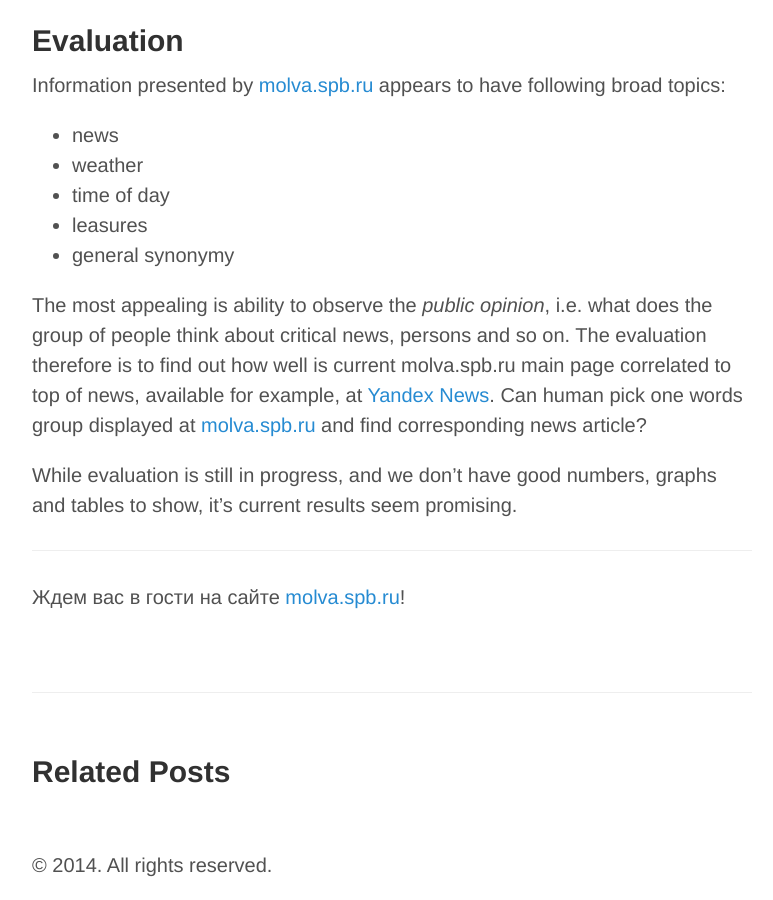
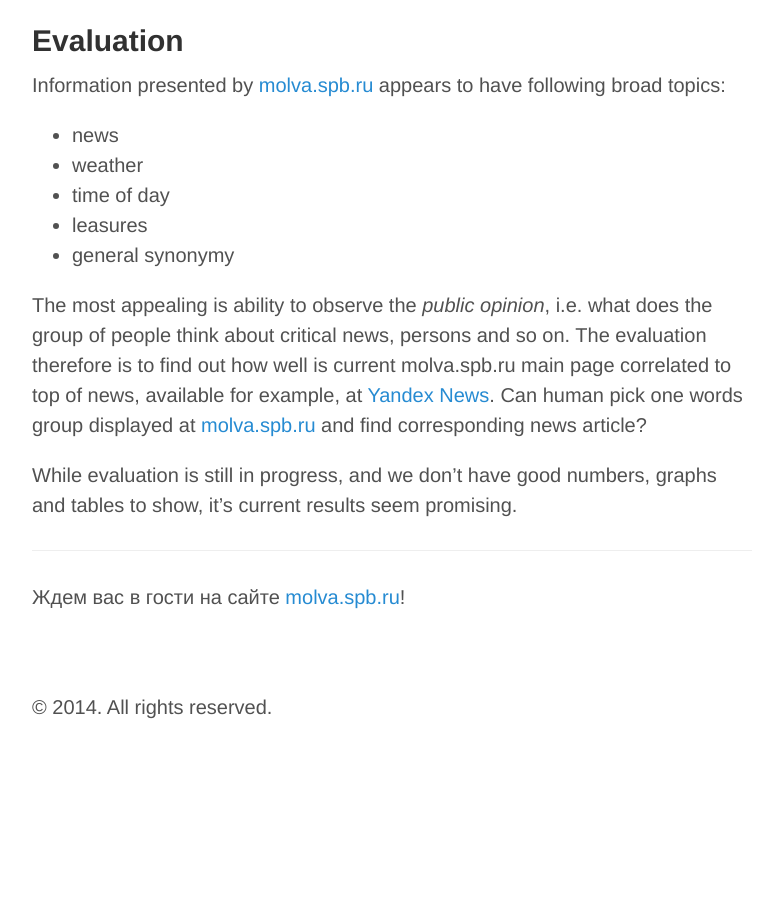
Before and after one commit to lonlylocly/lonlylocly.github.io, a Jekyll site: the page built from _posts/2014-09-05-Introducing-molva-spb-ru.md, in a window 1280 px wide and 900 px high, scrolled down 2072 px. Shown: the whole window, without its empty margins (248-1021 px from the left). Built offline with Jekyll 4.4.1, drawn with Linux system fonts in a browser that asks for light colours; Markdown is read by kramdown in place of the engine named in the settings; after the commit the page ends 2814 px from its top, so only the background shows below that.

Commit message:
Update post.html

```diff
--- a/_layouts/post.html
+++ b/_layouts/post.html
@@ -7,19 +7,3 @@
   <span class="post-date">{{ page.date | date_to_string }}</span>
   {{ content }}
 </div>
-
-<div class="related">
-  <h2>Related Posts</h2>
-  <ul class="related-posts">
-    {% for post in site.related_posts limit:3 %}
-      <li>
-        <h3>
-          <a href="{{ site.baseurl }}{{ post.url }}">
-            {{ post.title }}
-            <small>{{ post.date | date_to_string }}</small>
-          </a>
-        </h3>
-      </li>
-    {% endfor %}
-  </ul>
-</div>
```
